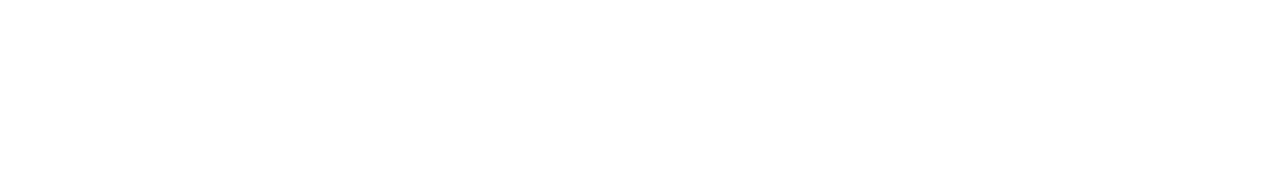
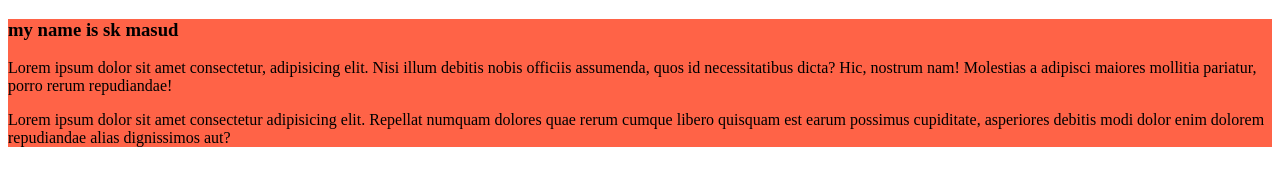
Before and after one commit to masuddeploment/my-second-github-repo, a plain HTML site: page index.html in a window 1280 px wide. Drawn offline with Linux system fonts and the light colour scheme.

Commit message:
add to the fist blog

```diff
--- a/index.html
+++ b/index.html
@@ -4,8 +4,13 @@
     <meta charset="UTF-8">
     <meta name="viewport" content="width=device-width, initial-scale=1.0">
     <title>my second ever github repo</title>
+    <link rel="stylesheet" href="styles/blog.css">
 </head>
 <body>
-
+    <div>
+        <h3>my name is sk masud</h3>
+        <p>Lorem ipsum dolor sit amet consectetur, adipisicing elit. Nisi illum debitis nobis officiis assumenda, quos id necessitatibus dicta? Hic, nostrum nam! Molestias a adipisci maiores mollitia pariatur, porro rerum repudiandae!</p>
+        <p>Lorem ipsum dolor sit amet consectetur adipisicing elit. Repellat numquam dolores quae rerum cumque libero quisquam est earum possimus cupiditate, asperiores debitis modi dolor enim dolorem repudiandae alias dignissimos aut?</p>
+    </div>
 </body>
 </html>
--- /dev/null
+++ b/styles/blog.css
@@ -0,0 +1,4 @@
+div{
+    background-color: tomato;
+
+}
```
